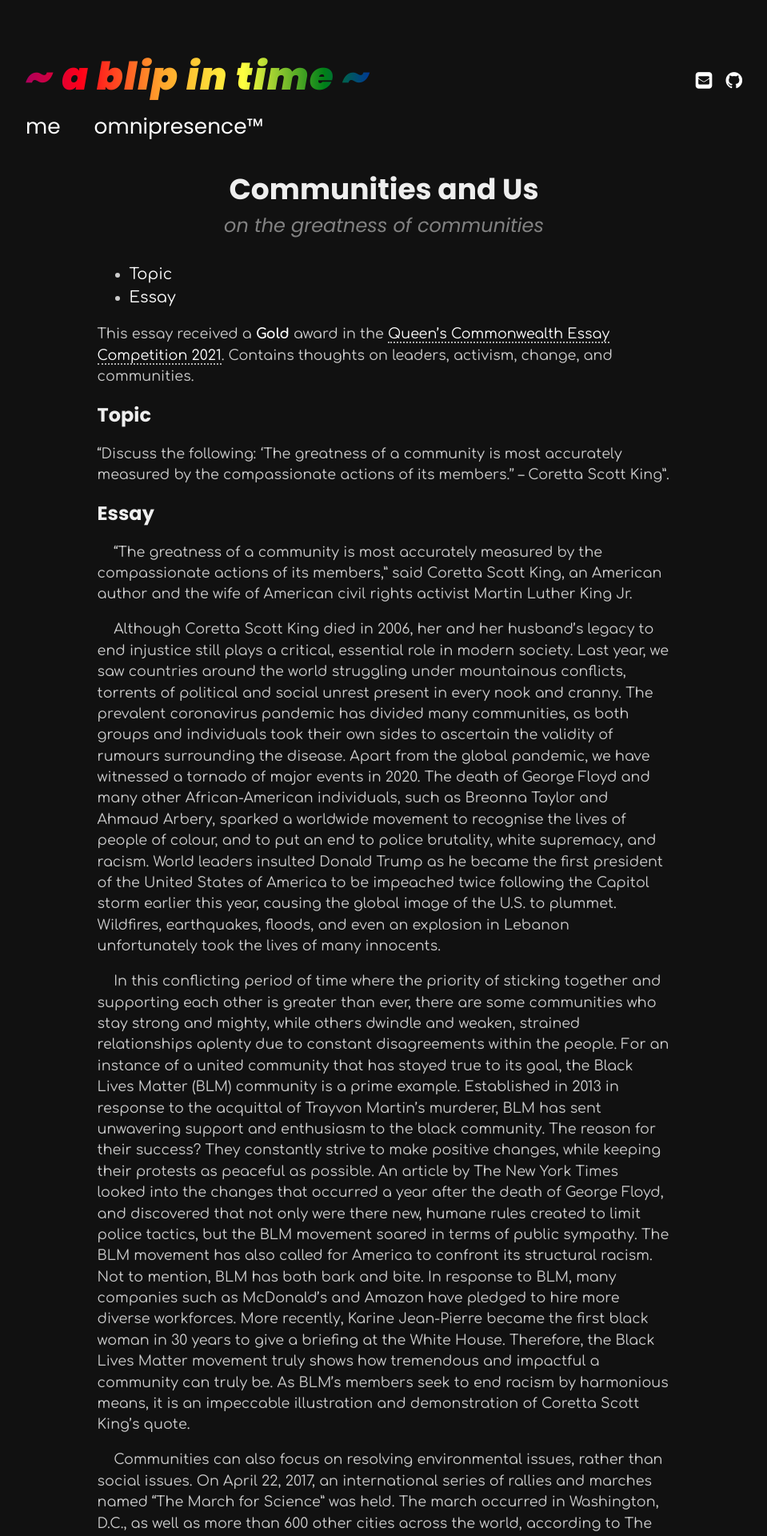
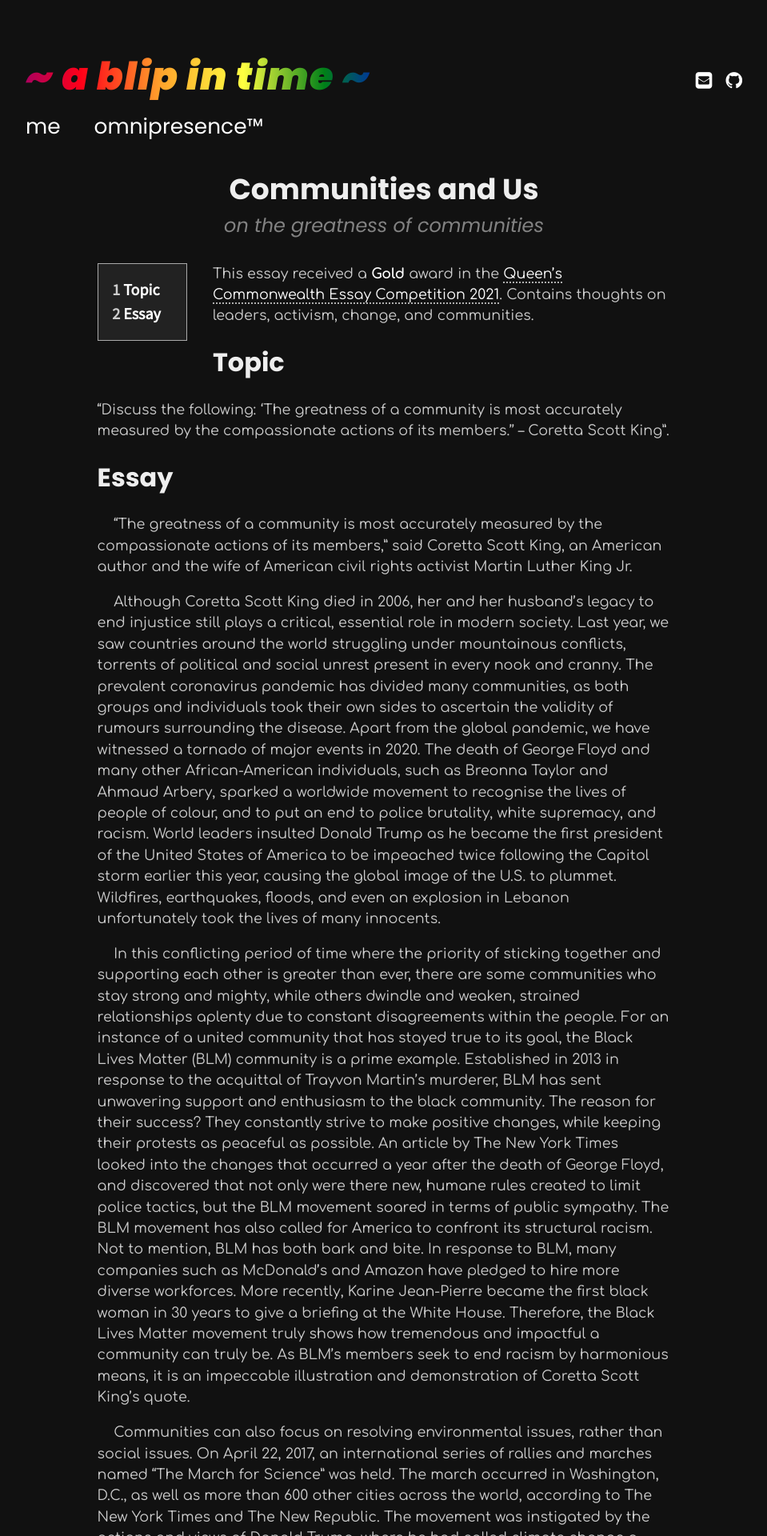
Before and after one commit to fwyr/website, a Jekyll site: the page built from _posts/essays/2021-05-28-communities-and-us.md, in a window 1280 px wide. Shown: the top 1920 px of the page at 80% size, without its empty margins (160-1119 px from the left). Built offline with Jekyll 4.4.1, drawn with Linux system fonts in a browser that asks for light colours; some web fonts are replaced; the table of contents is made by our own code.

Commit message:
dev: update css for table of contents

```diff
--- a/assets/css/change.css
+++ b/assets/css/change.css
@@ -2,6 +2,7 @@
 @import url('https://fonts.googleapis.com/css2?family=Poppins:ital,wght@0,100;0,200;0,300;0,400;0,500;0,600;0,700;0,800;0,900;1,100;1,200;1,300;1,400;1,500;1,600;1,700;1,800;1,900&display=swap');
 @import url('https://fonts.googleapis.com/css2?family=Comfortaa:wght@300;400;500;600;700&display=swap');
 @import url('https://fonts.googleapis.com/css2?family=Rubik+Glitch&display=swap');
+@import url('https://fonts.googleapis.com/css2?family=Source+Sans+Pro&display=swap');
 
 :root {
     --main-text-color: #ccc;
@@ -9,11 +10,13 @@
     --main-emphasis-color: #fff;
     --main-anchor-color: #fff;
     --main-hover-anchor-color: #ffffff80;
+    --main-border-color: #aaa;
     --body-font-family: 'Comfortaa', sans-serif;
     --logo-font-family: 'Poppins', sans-serif;
     --menu-font-family: 'Poppins', sans-serif;
     --title-font-family: 'Poppins', sans-serif;
     --main-background-color: #111111;
+    --abstract-background-color: #222;
 }
 
 body {
@@ -34,7 +37,6 @@
 h4 {
     color: var(--main-title-color);
     font-family: var(--title-font-family);
-    font-size: 150%;
 }
 
 p,
@@ -149,7 +151,66 @@
 }
 
 
+/* post teasin' */
+.list-posts {
+    list-style-type: none;
+    padding: 0px;
+}
 
+.post-teaser {
+    margin-bottom: 15px;
+    font-weight: 700;
+}
+
+.post-teaser-title {
+    font-size: 100%;
+}
+
+.post-teaser-date {
+    font-size: 100%;
+    float: right;
+    vertical-align: middle;
+}
+
+/* table of contents */
+
+.toc {
+    border: 1px solid var(--main-border-color);
+    background-color: var(--abstract-background-color);
+    font-family: 'Source Sans Pro', sans-serif;
+    max-width: 300px;
+    padding-right: 2em;
+    margin: 0 2rem 1.5rem 0;
+    float: left;
+}
+
+.toc::before {
+    font-weight: bold;
+}
+
+.toc ul {
+    list-style-type: none;
+    padding-left: 1em;
+    counter-reset: item;
+}
+
+.toc li::before {
+    content: counters(item, ".") " ";
+    counter-increment: item;
+}
+
+.toc-h1 {
+    font-size: 20px;
+    font-weight: 900;
+}
+
+.toc-h2 {
+    font-size: 18px;
+}
+
+.toc-h3 {
+    font-size: 16px;
+}
 
 
 
```
Also changed, not shown: _posts/2022-09-09-to-do.md (deleted, +0 -7 lines), _posts/site/2022-09-09-changelog.md (renamed from _posts/2022-09-09-changelog.md, +1 -1 lines), omnipresence.md (+3 -3 lines), _posts/essays/2021-05-28-communities-and-us.md (renamed from _posts/2021-05-28-communities-and-us.md), _posts/essays/2021-07-12-same-singapore-but-different.md (renamed from _posts/2021-07-12-same-singapore-but-different.md), _posts/essays/2022-05-26-stronger-within.md (renamed from _posts/2022-05-26-stronger-within.md).
